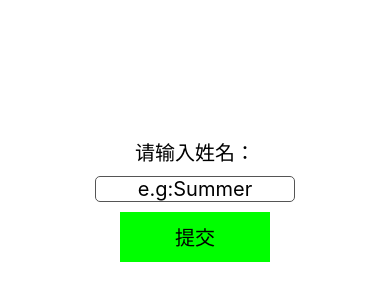
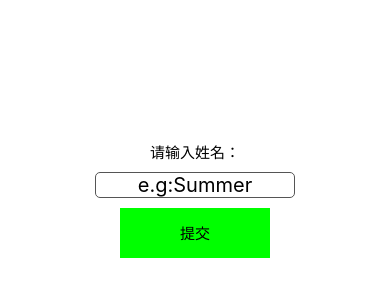
Before and after one commit to ms-online/react-native-firstapp, a React Native app: screen / in a window 390 px wide. Shown: the part 228-528 px from the top of the page. Built offline with nearby package versions, Linux system fonts and the light colour scheme.

Commit message:
lesson-17

```diff
--- a/App.js
+++ b/App.js
@@ -20,25 +20,37 @@ import {
   Pressable,
   Alert,
   ToastAndroid,
+  Modal,
 } from 'react-native';
 const App = () => {
   const [name, setName] = useState('');
   const [submitted, setSubmitted] = useState(false);
+  const [showWarning,setShowWarning] = useState(false);
   const onPressHandler = () => {
     if (name.length > 2) {
       setSubmitted(!submitted);
     } else {
-      // Alert.alert('警告','姓名长度必须大于2个字符',[
-      //   {text:'不再提示',onPress:()=>console.warn('不再提示')},
-      //   {text:'取消',onPress:()=>console.warn('取消点击')},
-      //   {text:'确定',onPress:()=>console.warn('确认点击')}],{cancelable:true,onDismiss:()=>console.warn('弹出框已经取消')})
-      // ToastAndroid.show('姓名长度必须大于2个字符',ToastAndroid.LONG)
-      // ToastAndroid.showWithGravity('姓名长度必须大于2个字符',ToastAndroid.LONG,ToastAndroid.TOP)
-      ToastAndroid.showWithGravityAndOffset('姓名长度必须大于2个字符',ToastAndroid.LONG,ToastAndroid.TOP,200,0)
+      setShowWarning(true)
     }
   };
   return (
     <View style={styles.body}>
+      <Modal visible={showWarning} onRequestClose={()=>setShowWarning(false)} animationType="slide" hardwareAccelerated>
+        <View style={styles.centered_view}>
+          <View style={styles.warning_modal}>
+            <View style={styles.warning_title}>
+            <Text style={styles.text}>警告！</Text>
+            </View>
+            <View style={styles.warning_body}>
+            <Text style={styles.text}>姓名长度必须大于2个字符</Text>
+            </View>
+            <Pressable style={styles.warning_button} onPress={()=>setShowWarning(false)} android_ripple={{ color:'#fff' }}>
+              <Text style={styles.text}>确认</Text>
+            </Pressable>
+          </View>
+        </View>
+
+      </Modal>
       <Text style={styles.text}>请输入姓名：</Text>
       <TextInput
         // multiline
@@ -91,10 +103,44 @@ const styles = StyleSheet.create({
   },
   text: {
     color: '#000000',
-    fontSize: 20,
+    fontSize: 15,
     // fontWeight: 'bold',
     margin: 10,
+    textAlign: 'center',
   },
+  centered_view:{
+    flex:1,
+    justifyContent:'center',
+    alignItems: 'center',
+    backgroundColor:'#00000099',
+  },
+  warning_modal:{
+    width:300,
+    height:300,
+    backgroundColor: '#fff',
+    borderWidth:1,
+    borderColor:'#000',
+    borderRadius:20,
+  },
+  warning_title:{
+    height:50,
+    justifyContent: 'center',
+    alignItems: 'center',
+    backgroundColor:'#ff0',
+    borderTopRightRadius:20,
+    borderTopLeftRadius:20,
+  },
+  warning_body:{
+    height:200,
+    justifyContent: 'center',
+    alignItems: 'center',
+  },
+  warning_button:{
+    height:48,
+    backgroundColor:'#00ffff',
+    borderBottomRightRadius:20,
+    borderBottomLeftRadius:20,
+  }
 });
 
 export default App;
```
Also changed, not shown: 1 other file (tests, documents, lock files or other folders).
